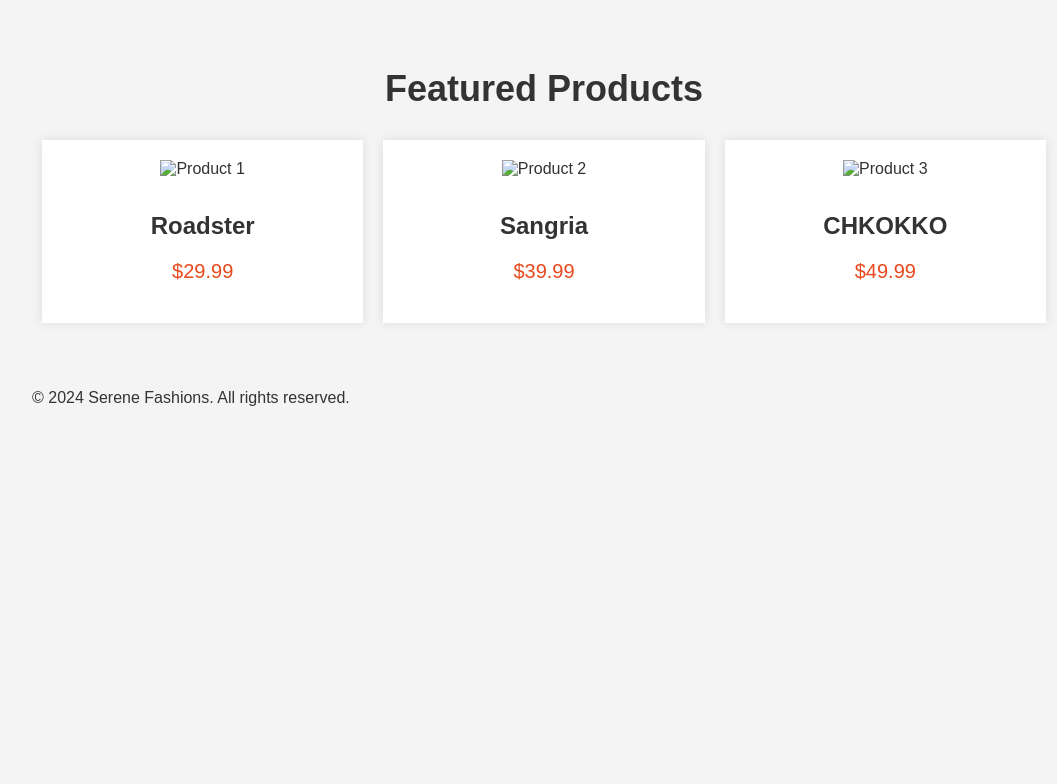
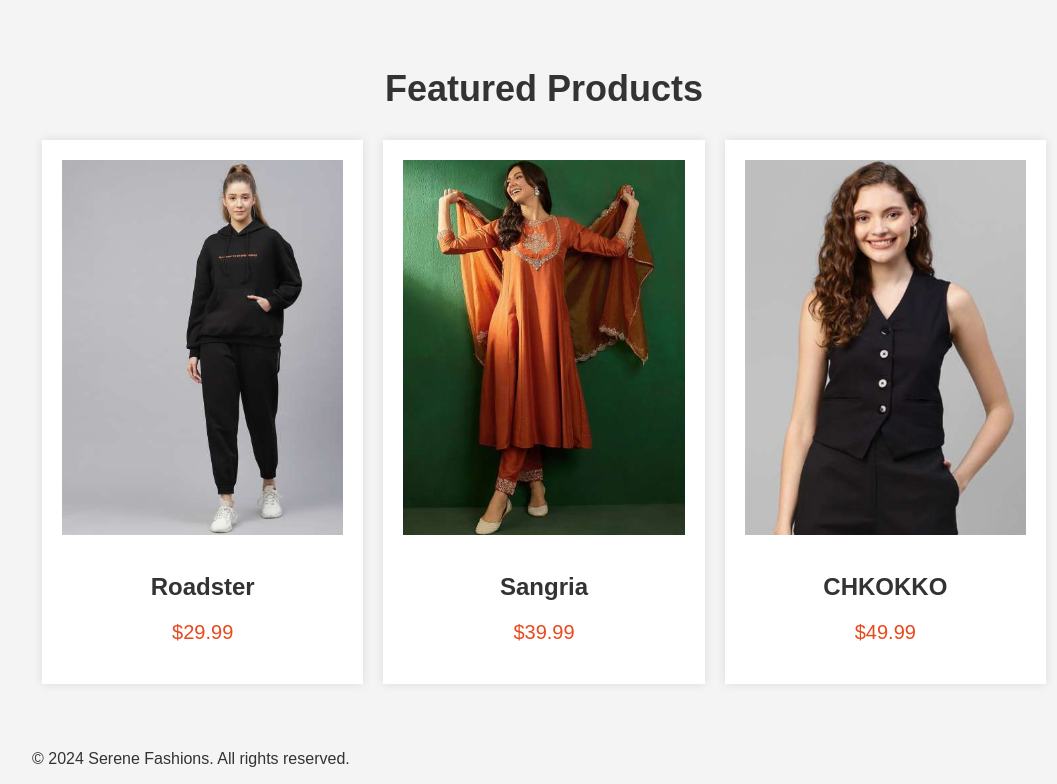
Before and after one commit to Amrutha-MU/E-commerce.github.io, a plain HTML site: page index.html in a window 1280 px wide. Shown: the part 752-1536 px from the top of the page, without its empty margins (96-1153 px from the left). Before the commit the page ends 1175 px from the top, so only its background shows below. Drawn offline with Linux system fonts and the light colour scheme; files whose address does not match are found by name.

Commit message:
Update index.html

```diff
--- a/index.html
+++ b/index.html
@@ -37,17 +37,17 @@
             <h2>Featured Products</h2>
             <div class="products">
                 <div class="product">
-                    <img src="images/product1.jpg" alt="Product 1">
+                    <img src="product1.jpg" alt="Product 1">
                     <h3>Roadster</h3>
                     <p>$29.99</p>
                 </div>
                 <div class="product">
-                    <img src="images/product2.jpg" alt="Product 2">
+                    <img src="product2.jpg" alt="Product 2">
                     <h3>Sangria</h3>
                     <p>$39.99</p>
                 </div>
                 <div class="product">
-                    <img src="images/product3.jpg" alt="Product 3">
+                    <img src="product3.jpg" alt="Product 3">
                     <h3>CHKOKKO</h3>
                     <p>$49.99</p>
                 </div>
```
